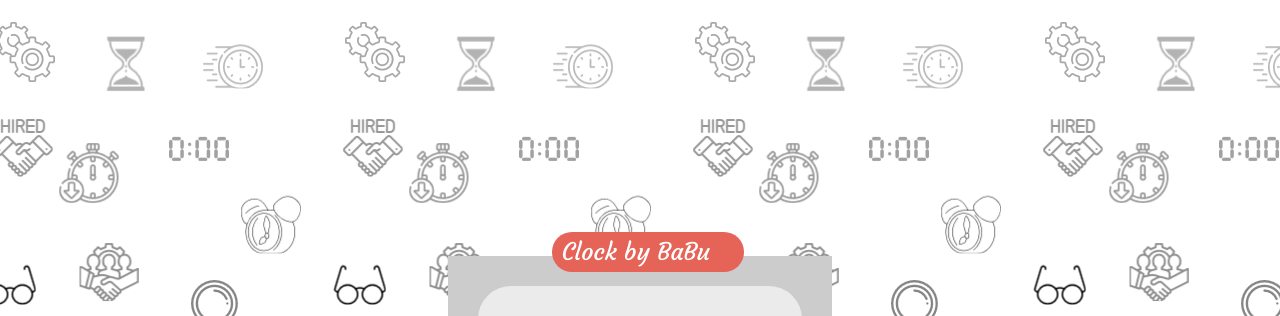
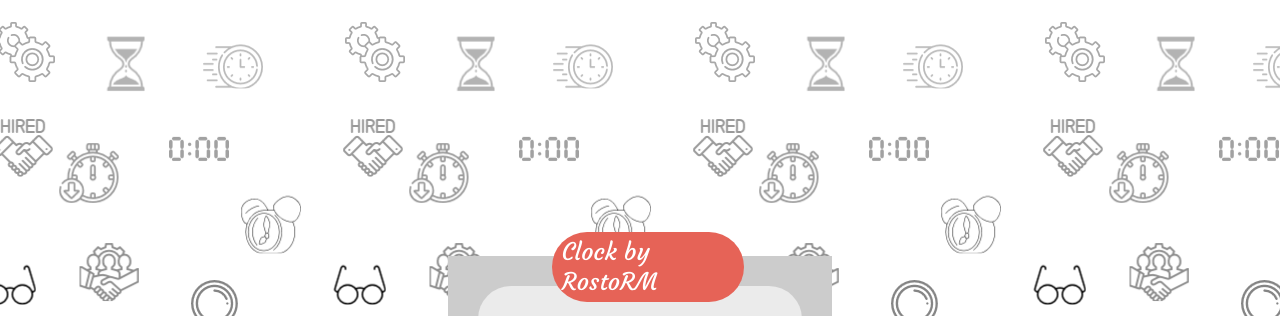
Before and after one commit to RostoRM/Digital-Clock, a plain HTML site: page index.html in a window 1280 px wide. Shown: the top 316 px of the page. Drawn offline with Linux system fonts and the light colour scheme.

Commit message:
Changing name

```diff
--- a/index.html
+++ b/index.html
@@ -10,7 +10,7 @@
   <body>
     <div class="main">
       <div class="badge">
-        <h3 class="clock__name">Clock by BaBu</h3>
+        <h3 class="clock__name">Clock by RostoRM</h3>
       </div>
       <div class="clock">
         <span id="hour"></span>
```
